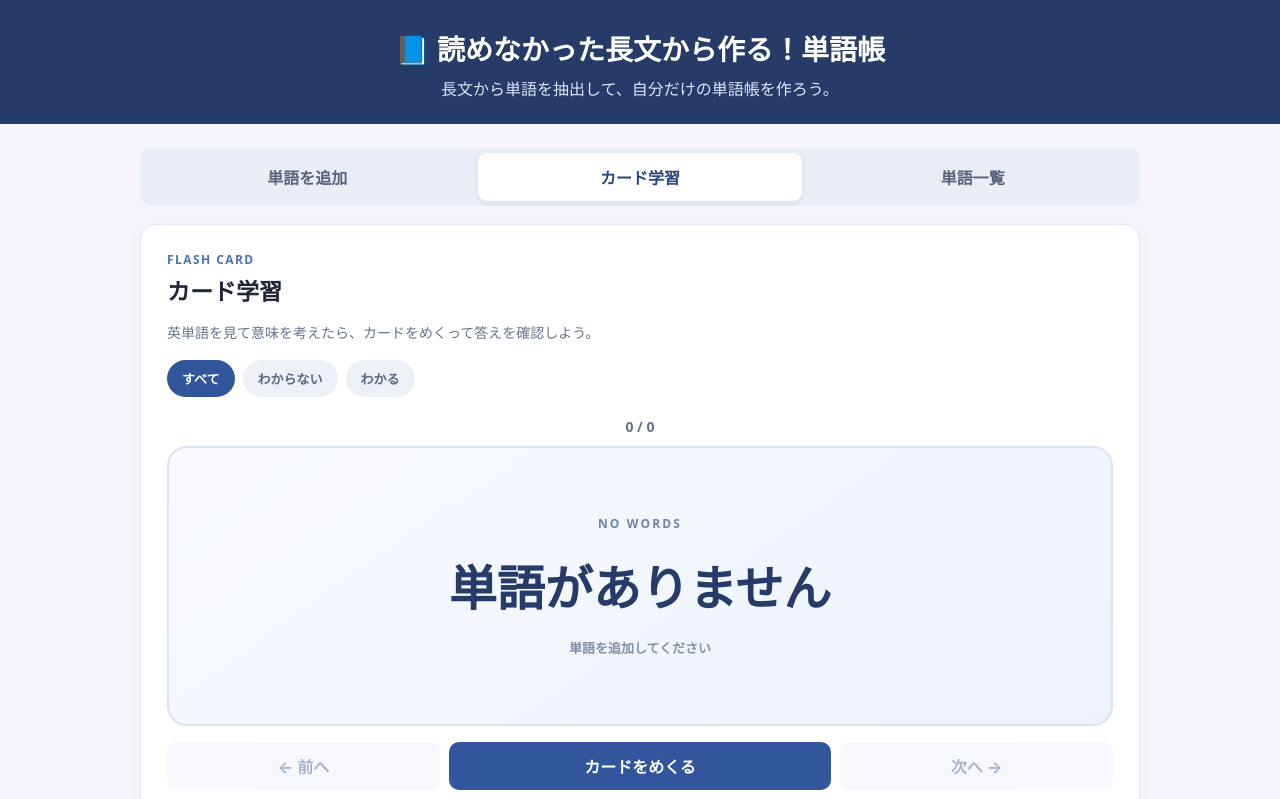
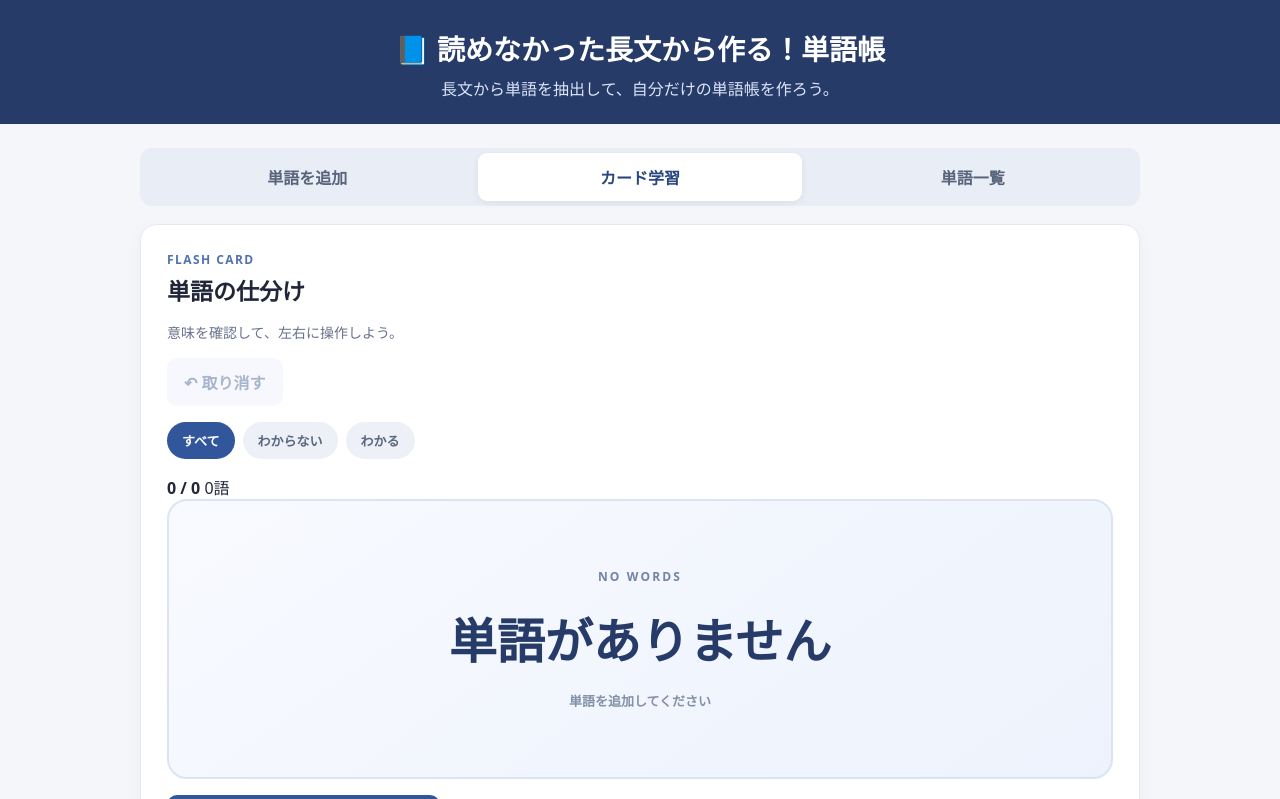
Before and after one commit to shikipon11/Long-form-vocabulary, a plain HTML site: page index.html in a window 1280 px wide. Both pictures are taken after a click on the button "カード学習". Shown: the top 799 px of the page. Drawn offline with Linux system fonts and the light colour scheme.

Commit message:
Refactor study section and enhance card actions
Updated the study section layout and added new buttons for card actions.

```diff
--- a/index.html
+++ b/index.html
@@ -67,10 +67,18 @@
     </section>
 
     <section id="studySection" class="page-section hidden">
-      <section class="panel">
+  <section class="panel study-panel">
     <div class="step">FLASH CARD</div>
-        <h1>カード学習</h1>
-        <p class="muted">英単語を見て意味を考えたら、カードをめくって答えを確認しよう。</p>
+
+    <div class="study-heading">
+      <div>
+        <h1>単語の仕分け</h1>
+        <p class="muted">意味を確認して、左右に操作しよう。</p>
+      </div>
+      <button id="undoClassify" class="secondary" disabled>
+        ↶ 取り消す
+      </button>
+    </div>
 
     <div class="study-filters">
       <button class="filter-button active" data-deck="all">すべて</button>
@@ -78,29 +86,44 @@
       <button class="filter-button" data-deck="known">わかる</button>
     </div>
 
-        <div class="card-counter" id="cardCounter">0 / 0</div>
+    <div class="study-progress-row">
+      <strong id="cardCounter">0 / 0</strong>
+      <span id="studyProgressText">0語</span>
+    </div>
 
-        <button id="flashcard" class="flashcard" type="button" aria-label="カードをめくる">
+    <div class="progress-track">
+      <div id="studyProgressBar" class="progress-bar"></div>
+    </div>
+
+    <button id="flashcard" class="flashcard" type="button">
       <span id="cardSide" class="card-side">ENGLISH</span>
       <strong id="cardWord" class="card-word">単語がありません</strong>
       <span id="cardMeaning" class="card-meaning hidden"></span>
-          <span id="cardHint" class="card-hint">タップして意味を確認</span>
+      <span id="cardHint" class="card-hint">
+        タップして意味を確認
+      </span>
     </button>
 
     <div class="study-actions">
-          <button id="prevCard" class="secondary">← 前へ</button>
-          <button id="flipCard" class="primary">カードをめくる</button>
-          <button id="nextCard" class="secondary">次へ →</button>
+      <button id="flipCard" class="primary">意味を見る</button>
     </div>
 
     <div class="classify-actions">
-          <button id="markUnknown" class="unknown-button">わからない</button>
-          <button id="markKnown" class="known-button">わかる</button>
+      <button id="markUnknown" class="unknown-button">
+        ← わからない
+      </button>
+      <button id="markKnown" class="known-button">
+        わかる →
+      </button>
     </div>
+
     <p id="studyMessage" class="message"></p>
+
+    <p class="keyboard-hint">
+      PC：← わからない ／ → わかる ／ Backspace 取り消し
+    </p>
   </section>
 </section>
-
     <section id="bookSection" class="page-section hidden">
       <section class="panel">
         <div class="section-head">
```
Lines whose indentation alone changed are shown as unchanged.
